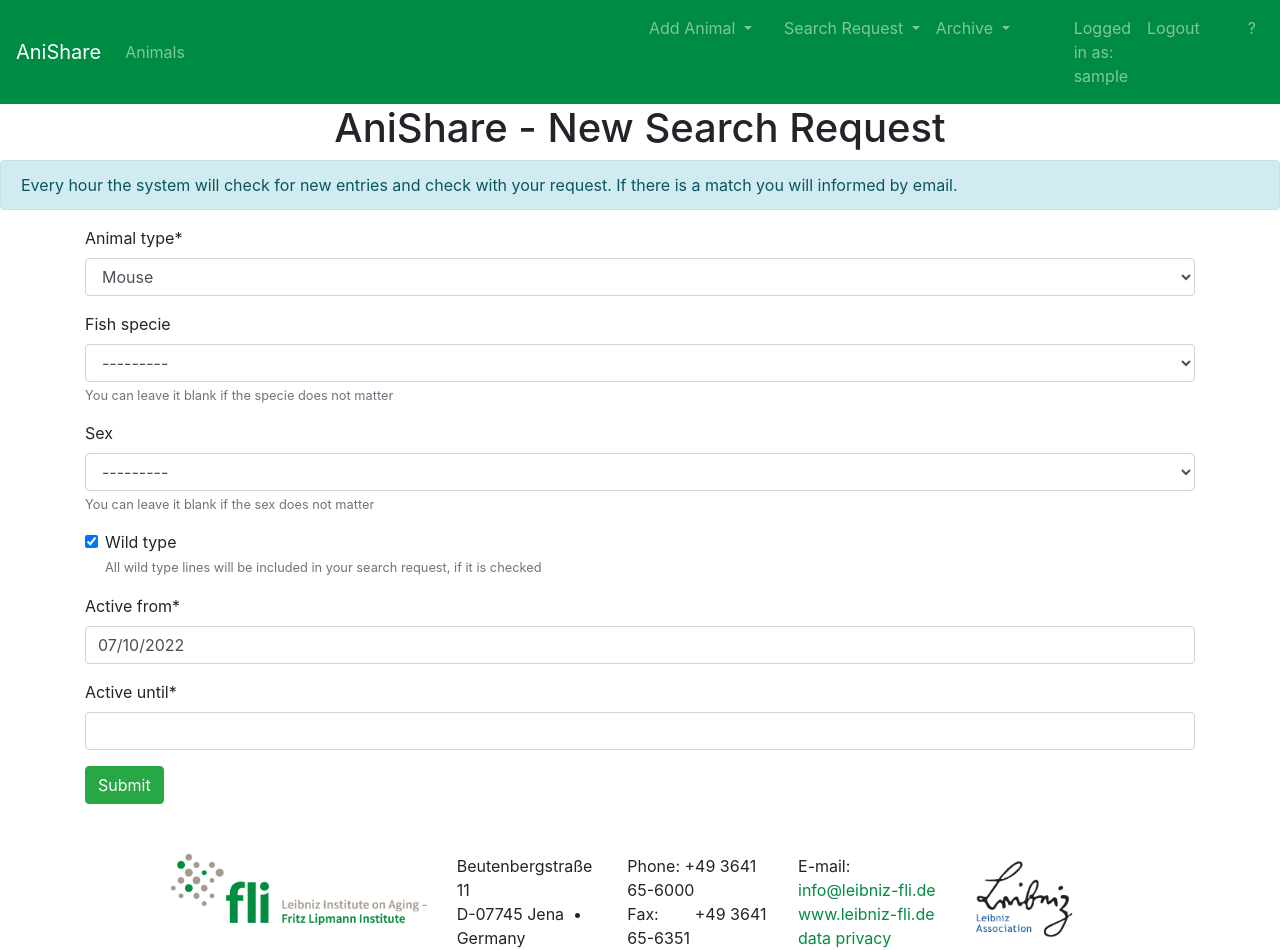
After one commit to mohnbroetchen2/AniShare, a Django app: page /searchrequest/animal/add in a window 1280 px wide. The commit adds this page. Run offline with Django 3.2, Linux system fonts and the light colour scheme; the visitor is signed in with stand-in values (Sample User, id 1); parts of the project's set-up code (start-up, migrations or seed data) failed here and were passed over; some libraries are stand-ins or nearby versions.

Commit message:
added search requests

```diff
--- a/animals/forms.py
+++ b/animals/forms.py
@@ -1,5 +1,5 @@
 from django import forms
-from .models import Animal, Organ, Organtype, Person
+from .models import Animal, Organ, Organtype, Person, SearchRequestAnimal
 from datetime import datetime, timedelta
 
 class addAnimalForm(forms.ModelForm):
@@ -30,3 +30,17 @@ class addOrganForm(forms.ModelForm):
     class Meta:
         model = Organ
         exclude = ('database_id','lab_id','entry_date','institution','creation_date','modification_date','added_by','responsible_person2','killing_person')
+
+class searchRequestAnimalForm(forms.ModelForm):
+    date_from = datetime.today()
+    active_from   = forms.DateTimeField(input_formats=['%d/%m/%Y'], initial=date_from.strftime("%d/%m/%Y")) #https://simpleisbetterthancomplex.com/tutorial/2019/01/03/how-to-use-date-picker-with-django.html
+    active_until     = forms.DateTimeField(input_formats=['%d/%m/%Y'])
+    field_order = ['animal_type','fish_specie','sex','wild_type','active_from','active_until']
+    class Meta:
+        model = SearchRequestAnimal
+        exclude = ('user','found_animals')
+        help_texts = {
+            'fish_specie': 'You can leave it blank if the specie does not matter',
+            'sex': 'You can leave it blank if the sex does not matter',
+            'wild_type': 'All wild type lines will be included in your search request, if it is checked',
+        }
--- /dev/null
+++ b/animals/templates/animals/add-searchrequestanimal.html
@@ -0,0 +1,31 @@
+{% extends "base.html" %} {% load static %} {% load widget_tweaks %} {% block extrascripts %}
+{% load crispy_forms_tags %}
+{% endblock %}{% block content %}
+<link rel="stylesheet" type="text/css" href="{% static 'css/jquery.datetimepicker.min.css' %}"/>
+<script type="text/javascript" src="{% static 'js/jquery.datetimepicker.full.min.js'%}"></script>
+<h1 class="text-center"> AniShare - New Search Request</h1>
+<div class="alert alert-info" role="alert">
+  Every hour the system will check for new entries and check with your request. If there is a match you will informed by email.<br/>
+</div>
+<div class="container">
+  <form  enctype="multipart/form-data" action="/searchrequest/animal/add" method="post">
+  <table>
+      {% csrf_token %}
+      {{ form|crispy }}
+  </table>
+  <input type="submit" value="Submit" class="btn btn-success">
+  </form>
+</div>
+<script>
+  $(function () {
+    $("#id_active_from").datetimepicker({
+      format: 'd/m/Y',
+      timepicker:false,
+    });
+    $("#id_active_until").datetimepicker({
+      format: 'd/m/Y',
+      timepicker:false,
+    });
+  });
+</script>
+{% endblock %}
--- a/animals/templates/base.html
+++ b/animals/templates/base.html
@@ -76,6 +76,15 @@
             {% endif %}
             <li class="nav-item"> <a class="nav-item nav-link" href=""></a> </li>
             <li class="nav-item dropdown">
+                <a class="nav-link dropdown-toggle" href="#" id="navbarDropdownMenuLink3" data-toggle="dropdown" aria-haspopup="true" aria-expanded="false">
+                    Search Request
+                </a>
+                <div class="dropdown-menu" aria-labelledby="navbarDropdownMenuLink3">
+                    <a class="dropdown-item" href="/searchrequest/animal/add">Add animal search request</a>
+                    <a class="dropdown-item" href="/searchrequest/animal/list">List / Edit</a>
+                </div>
+            </li>
+            <li class="nav-item dropdown">
                     <a class="nav-link dropdown-toggle" href="#" id="navbarDropdownMenuLink2" data-toggle="dropdown" aria-haspopup="true" aria-expanded="false">
                         Archive
                     </a>
--- a/animals/views.py
+++ b/animals/views.py
@@ -33,11 +33,11 @@ from tablib import Dataset
 from .filters import AnimalFilter, OrganFilter, ChangeFilter, PersonFilter, FishFilter, MouseFilter, PupFilter
 from .models import Animal, Organ, Change, FishPeople, Fish, Location, Person, Lab, FishPeople, FishTeam, FishMutation
 from .models import Mouse, MouseMutation, PyratUser, PyratUserPermission, Pup
-from .models import SacrificeIncidentToken, WIncident_write, WIncident, WIncidentanimals_write, WIncidentpups_write, WIncidentcomment
+from .models import SacrificeIncidentToken, WIncident_write, WIncident, WIncidentanimals_write, WIncidentpups_write, WIncidentcomment, SearchRequestAnimal
 from .importscript import runimport
 from django.core.mail import EmailMultiAlternatives, send_mail
 from django.utils.html import strip_tags
-from .forms import addAnimalForm, addOrganForm
+from .forms import addAnimalForm, addOrganForm, searchRequestAnimalForm
 
 logger = logging.getLogger('mylogger')
 
@@ -1069,3 +1069,77 @@ def confirmImportAnimalCsv(request):
     except BaseException as e:
         messages.error(request, 'Error: {}'.format(e))
         return HttpResponseRedirect('/')
+
+@login_required
+def AddAnimalsSearchRequest(request):
+    try:
+        if request.method == 'POST':  # If the form has been submitted...
+            form = searchRequestAnimalForm(request.POST, request.FILES)  # A form bound to the POST data
+            if form.is_valid():
+                form.save()
+                messages.success(request, 'New request successfully created')
+                return HttpResponseRedirect('/searchrequest/animal/list')  # Redirect after POST
+            else:
+                messages.success(request, 'Form is unvalid {}'.format(form.errors))
+                return HttpResponseRedirect('/searchrequest/animal/add')
+        else:
+            return render(request, 'animals/add-searchrequestanimal.html', {'form': searchRequestAnimalForm()})
+    except BaseException as e:
+        messages.add_message(request, messages.ERROR,'There was an error. The AniShare admin is informed about the error')
+        ADMIN_EMAIL = getattr(settings, "ADMIN_EMAIL", None)
+        send_mail("AniShare Fehler", 'Fehler in Funktion AddAnimalsSearchRequest mit Fehler {} in Zeile {}'.format(e,sys.exc_info()[2].tb_lineno ), request.user.email, [ADMIN_EMAIL])
+        return HttpResponseRedirect('/')  # Redirect after POST
+@login_required
+def ListAnimalsSearchRequest(request):
+    try:
+        srequests = SearchRequestAnimal.objects.filter(user=request.user)
+        return render(request, 'animals/list-searchrequestanimal.html', {'srequests':srequests})
+    except BaseException as e:
+        messages.add_message(request, messages.ERROR,'There was an error. The AniShare admin is informed about the error')
+        ADMIN_EMAIL = getattr(settings, "ADMIN_EMAIL", None)
+        send_mail("AniShare Fehler", 'Fehler in ListAnimalsSearchRequest {} in Zeile {}'.format(e,sys.exc_info()[2].tb_lineno ), request.user.email, [ADMIN_EMAIL])
+        return HttpResponseRedirect('/')  # Redirect after POST
+
+@login_required
+def DeleteAnimalsSearchRequest(request,request_id):
+    try:
+        try:
+            srequest = SearchRequestAnimal.objects.get(pk=request_id)
+            if request.user != srequest.user:
+                messages.error(request, 'The search request has been created from someone else. Only the creator can delete their own search requests.')
+                return HttpResponseRedirect('/')
+            srequest.delete()
+            messages.success(request, 'Request deleted')
+            return HttpResponseRedirect('/searchrequest/animal/list')
+        except:
+            messages.error(request, 'Request could not be found.')
+            return HttpResponseRedirect('/searchrequest/animal/list')  # Redirect after POST
+    except BaseException as e:
+        messages.add_message(request, messages.ERROR,'There was an error. The AniShare admin is informed about the error')
+        ADMIN_EMAIL = getattr(settings, "ADMIN_EMAIL", None)
+        send_mail("AniShare Fehler", 'Fehler in DeleteAnimalsSearchRequest {} in Zeile {}'.format(e,sys.exc_info()[2].tb_lineno ), request.user.email, [ADMIN_EMAIL])
+        return HttpResponseRedirect('/')  # Redirect after POST
+
+@login_required
+def EditAnimalsSearchRequest(request,request_id):
+    try:
+        srequest = SearchRequestAnimal.objects.get(pk=request_id)
+        if request.user != srequest.user:
+            messages.error(request, 'The search request has been created from someone else. Only the creator can delete their own search requests.')
+            return HttpResponseRedirect('/')
+        if request.method == 'POST':
+            form = searchRequestAnimalForm(request.POST, request.FILES, instance=srequest)
+            if form.is_valid():  # All validation rules pass
+                form.save()
+                messages.success(request, 'Search request successfully updated')
+                return HttpResponseRedirect('/searchrequest/animal/list')
+            else:
+                messages.warning(request, 'Form is not valid. Please try again')
+                return HttpResponseRedirect('/searchrequest/animal/edit/{}'.format(srequest.pk))
+        else:
+            return render(request, 'animals/edit-searchrequestanimal.html', {'form': searchRequestAnimalForm(instance=srequest),'pk':srequest.pk})
+    except BaseException as e:
+        messages.add_message(request, messages.ERROR,'There was an error. The AniShare admin is informed about the error')
+        ADMIN_EMAIL = getattr(settings, "ADMIN_EMAIL", None)
+        send_mail("AniShare Fehler", 'Fehler in EditAnimalsSearchRequest {} in Zeile {}'.format(e,sys.exc_info()[2].tb_lineno ), request.user.email, [ADMIN_EMAIL])
+        return HttpResponseRedirect('/')  # Redirect after POST
--- a/anishare/settings.py
+++ b/anishare/settings.py
@@ -82,6 +82,7 @@ MIDDLEWARE = [
     'simple_history.middleware.HistoryRequestMiddleware',
     'defender.middleware.FailedLoginMiddleware',
     'defender.middleware.FailedLoginMiddleware',
+    'django_currentuser.middleware.ThreadLocalUserMiddleware',
 ]
 
 DEFAULT_AUTO_FIELD = 'django.db.models.AutoField'
--- a/anishare/urls.py
+++ b/anishare/urls.py
@@ -53,5 +53,9 @@ urlpatterns = [
     path('accounts/', include('django.contrib.auth.urls')),
     path('confirmsacrificerequest/<str:token>', animals.views.ConfirmRequest, name='confirm_request'),
     path('admin/defender/', include('defender.urls')),
+    path('searchrequest/animal/add', animals.views.AddAnimalsSearchRequest, name='AddAnimalsSearchRequest'),
+    path('searchrequest/animal/list', animals.views.ListAnimalsSearchRequest, name='ListAnimalsSearchRequest'),
+    path('searchrequest/animal/delete/<int:request_id>', animals.views.DeleteAnimalsSearchRequest, name='DeleteAnimalsSearchRequest'),
+    path('searchrequest/animal/edit/<int:request_id>', animals.views.EditAnimalsSearchRequest, name='EditAnimalsSearchRequest'),
     #path('eln/', animals.views.eln_pyrat_view, name='eln_pyrat_view'),
 ] + static(settings.STATIC_URL, document_root=settings.STATIC_ROOT)
--- a/requirements.txt
+++ b/requirements.txt
@@ -25,3 +25,4 @@ django-settings-export >= 1.2.1
 django-crispy-forms>=1.13.0
 tablib>=3.1.0
 tablib[xlsx]>=3.1.0
+django-currentuser >= 0.5.3
```
Also changed, not shown: animals/admin.py (+7 -1 lines), animals/jobs/hourly/hourly_check_search_requests.py (added, +45 -0 lines), animals/models.py (+31 -15 lines), animals/templates/animals/edit-searchrequestanimal.html (added, +28 -0 lines), animals/templates/animals/list-searchrequestanimal.html (added, +56 -0 lines), static/image/edit.svg (added), static/image/trash.svg (added).
